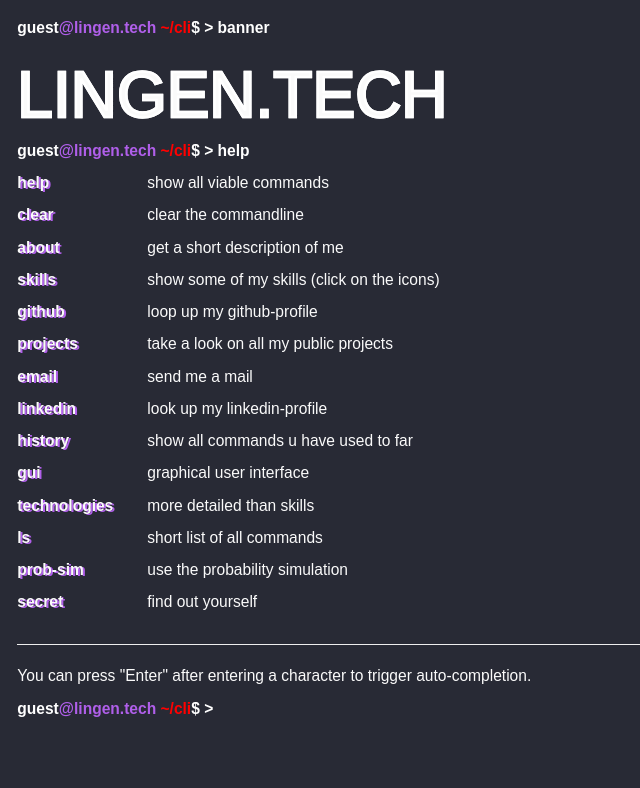
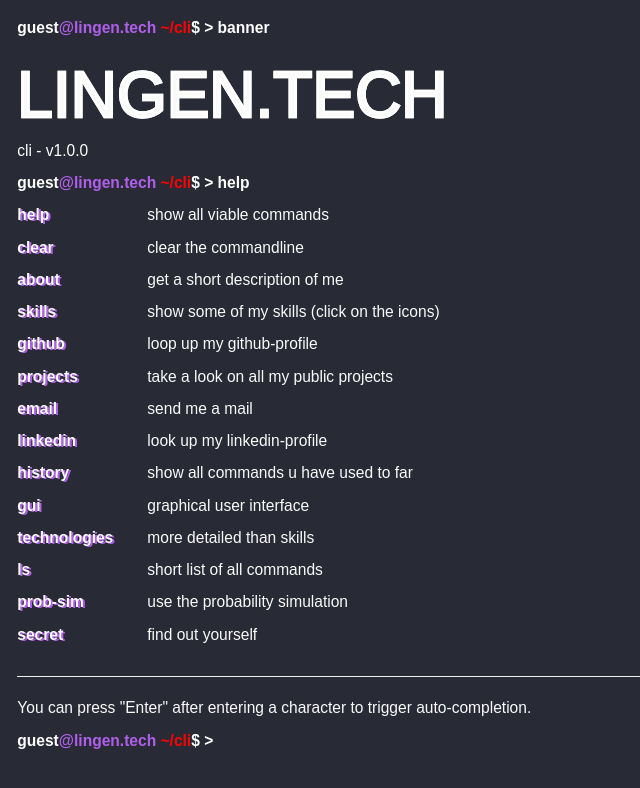
Before and after one commit to janlingen/lingen.tech, an Angular app in the folder personal-page/: page /cli in a window 1280 px wide. Shown: the top 788 px of the page, without its empty margins (0-640 px from the left). Built offline with nearby package versions, Linux system fonts and the light colour scheme.

Commit message:
Add version number to banner

```diff
--- a/personal-page/src/app/cli/commandline-interface/history-displayer/history-displayer.component.html
+++ b/personal-page/src/app/cli/commandline-interface/history-displayer/history-displayer.component.html
@@ -22,6 +22,7 @@
     </p>
     <div *ngIf="line === 'banner-display'">
       <h2 data-text="lingen.tech">lingen.tech</h2>
+      <p>cli - v1.0.0</p>
     </div>
     <div *ngIf="line === 'skills-display'">
       <app-skills></app-skills>
```
